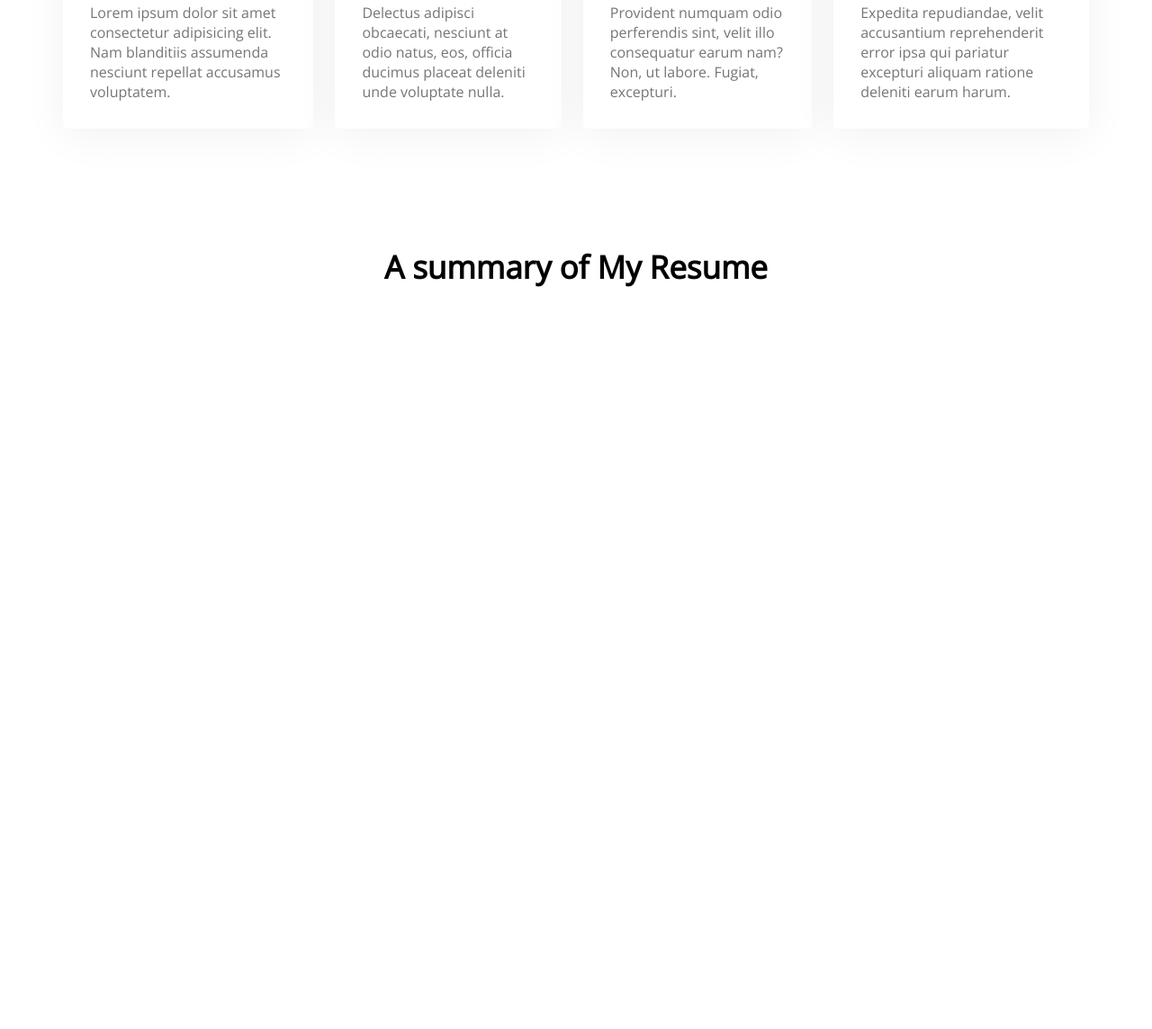
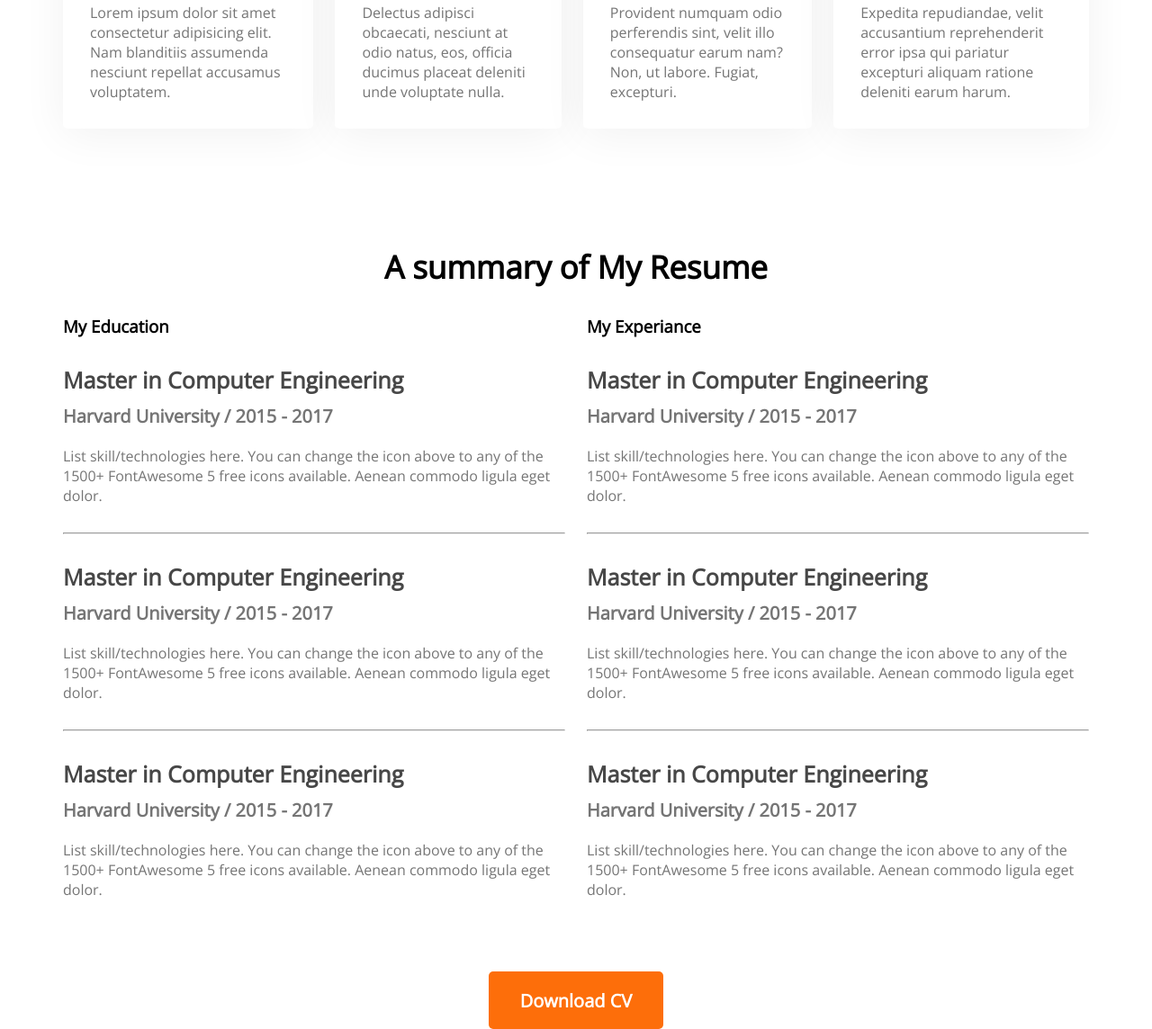
Before and after one commit to AlaminHasanPro/developer-portfolio, a plain HTML site: page index.html in a window 1280 px wide. Shown: the part 1847-2991 px from the top of the page at 90% size. Before the commit the page ends 2197 px from the top, so only its background shows below. Drawn offline with nearby package versions, Linux system fonts and the light colour scheme.

Commit message:
resume content finished

```diff
--- a/index.html
+++ b/index.html
@@ -86,8 +86,54 @@
             <h3 class="section-title">A summary of My Resume</h3>
             <div class="resume-content">
                 <div>
-
+                    <h3 class="resume-title">My Education</h3>
+                    <div class="resume-items">
+                        <h4 class="title">Master in Computer Engineering</h4>
+                        <h5 class="sub-title">Harvard University / 2015 - 2017</h5>
+                        <p class="description">List skill/technologies here. You can change the icon above
+                            to any of the 1500+ FontAwesome 5 free icons available. Aenean commodo ligula eget dolor.</p>
+                    </div>
+                    <hr>
+                    <div class="resume-items">
+                        <h4 class="title">Master in Computer Engineering</h4>
+                        <h5 class="sub-title">Harvard University / 2015 - 2017</h5>
+                        <p class="description">List skill/technologies here. You can change the icon above
+                            to any of the 1500+ FontAwesome 5 free icons available. Aenean commodo ligula eget dolor.</p>
+                    </div>
+                    <hr>
+                    <div class="resume-items">
+                        <h4 class="title">Master in Computer Engineering</h4>
+                        <h5 class="sub-title">Harvard University / 2015 - 2017</h5>
+                        <p class="description">List skill/technologies here. You can change the icon above
+                            to any of the 1500+ FontAwesome 5 free icons available. Aenean commodo ligula eget dolor.</p>
+                    </div>
                 </div>
+                <div>
+                    <h3 class="resume-title">My Experiance</h3>
+                    <div class="resume-items">
+                        <h4 class="title">Master in Computer Engineering</h4>
+                        <h5 class="sub-title">Harvard University / 2015 - 2017</h5>
+                        <p class="description">List skill/technologies here. You can change the icon above
+                            to any of the 1500+ FontAwesome 5 free icons available. Aenean commodo ligula eget dolor.</p>
+                    </div>
+                    <hr>
+                    <div class="resume-items">
+                        <h4 class="title">Master in Computer Engineering</h4>
+                        <h5 class="sub-title">Harvard University / 2015 - 2017</h5>
+                        <p class="description">List skill/technologies here. You can change the icon above
+                            to any of the 1500+ FontAwesome 5 free icons available. Aenean commodo ligula eget dolor.</p>
+                    </div>
+                    <hr>
+                    <div class="resume-items">
+                        <h4 class="title">Master in Computer Engineering</h4>
+                        <h5 class="sub-title">Harvard University / 2015 - 2017</h5>
+                        <p class="description">List skill/technologies here. You can change the icon above
+                            to any of the 1500+ FontAwesome 5 free icons available. Aenean commodo ligula eget dolor.</p>
+                    </div>
+                </div>
+            </div>
+            <div class="resume-button">
+                <button class="btn-primary">Download CV</button>
             </div>
         </section>
 
--- a/styles/portfolio.css
+++ b/styles/portfolio.css
@@ -75,7 +75,8 @@ main {
     max-width: 1140px;
     margin: 0 auto;
 }
-section{
+
+section {
     margin-top: 130px;
 }
 
@@ -143,4 +144,36 @@ section{
     color: #757575;
     margin-top: 20px;
 }
+
 /* resume styles */
+
+.resume-content {
+    display: flex;
+    gap: 24px;
+
+}
+.resume-items{
+    margin-top: 30px;
+    margin-bottom: 30px;
+}
+.resume .title {
+    margin-bottom: 10px;
+    color: #474747;
+    font-weight: 700;
+    font-size: 25px;
+}
+
+.resume .sub-title {
+    margin-bottom:20px;
+    color: #757575;
+    font-weight: 600;
+    font-size: 20px;
+}
+
+.resume .description {
+    color: #757575;
+}
+.resume-button{
+    margin-top: 50px;
+    text-align: center;
+}
```
